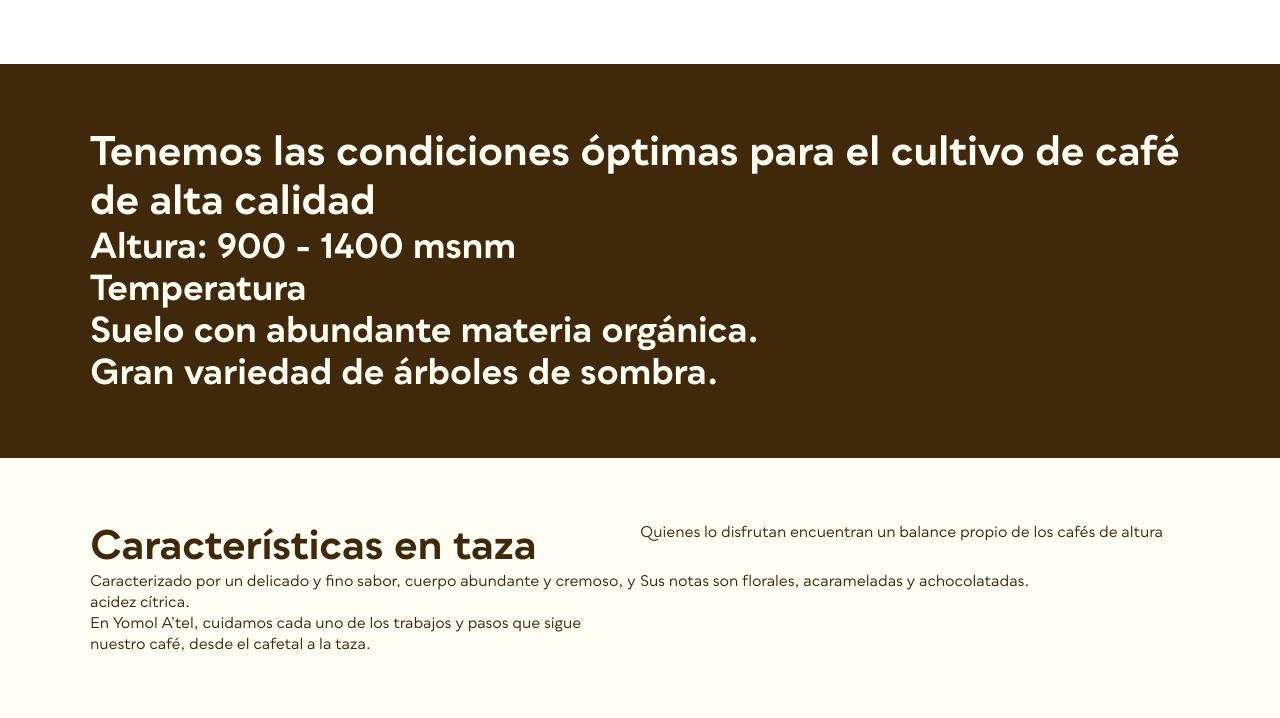
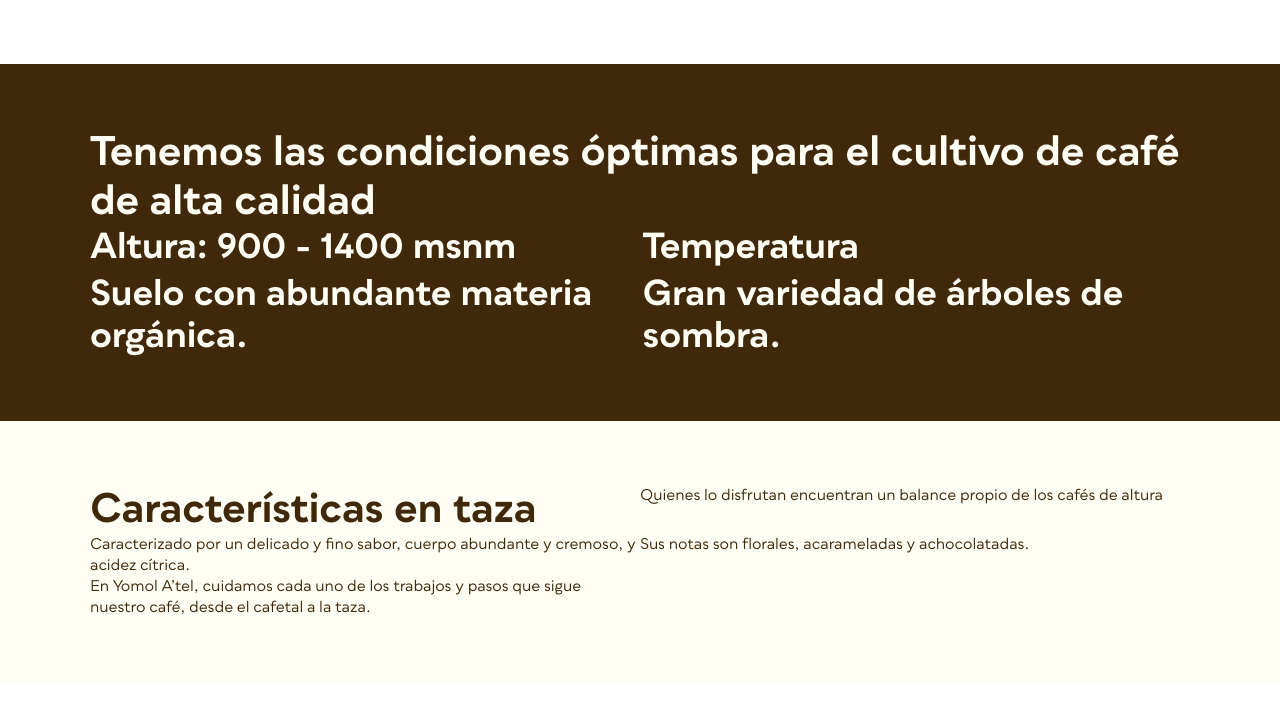
Before and after one commit to arturoacevedob/ase1, a PHP site: page /nuestro-cafe.html in a window 1280 px wide. Shown: the part 475-1193 px from the top of the page. Run offline with PHP 8.4, Linux system fonts and the light colour scheme.

Commit message:
added details for Nustro café grid

```diff
--- a/grid.css
+++ b/grid.css
@@ -910,6 +910,12 @@ form{
         grid-column: 3;
         grid-row: 5 / 7;
     }
+    .grid-conditions{
+        display: grid;
+        grid-template-columns: repeat(2, 1fr);
+        grid-auto-rows: auto;
+        grid-gap: 5px;
+    }
 }
 
 @media screen and (max-width: 1023px) {
--- a/nuestro-cafe.html
+++ b/nuestro-cafe.html
@@ -92,8 +92,9 @@
         </div>
     </section>
     <section class="dark-bg condiciones light">
-        <div class="container ">
+        <div class="container">
             <h2 class="light">Tenemos las condiciones óptimas para el cultivo de café de alta calidad</h2>
+            <div class="grid-conditions">
             <article>
                     <div class="altura"></div>
                     <h3>Altura: 900 - 1400 msnm</h3>
@@ -110,6 +111,7 @@
                     <div class="variedad"></div>
                     <h3>Gran variedad de árboles de sombra.</h3>
             </article>
+        </div>
         </div>
     </section>
     <section class="light-bg">
```
